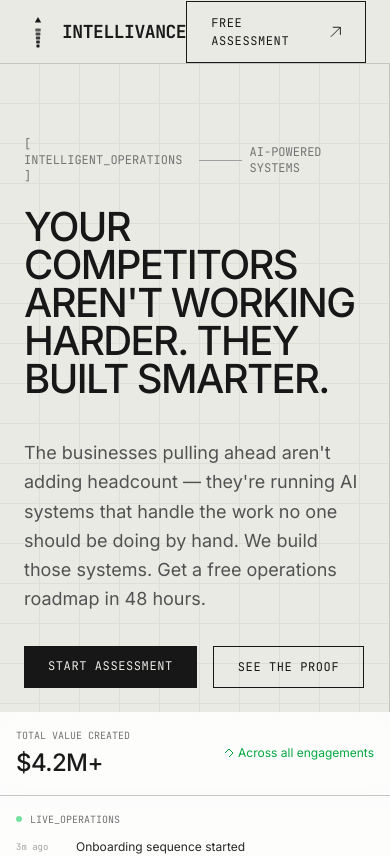
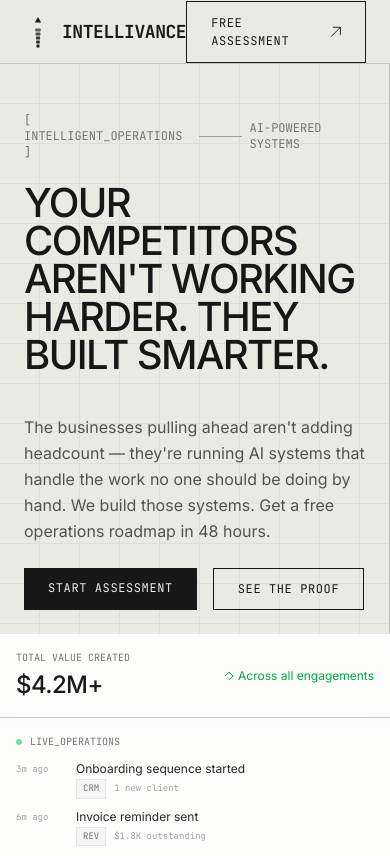
Before and after one commit to Danny2Matulula/intellivance-next, a Next.js app: page / in a window 390 px wide. Shown: the top 856 px of the page. Built offline with nearby package versions, Linux system fonts and the light colour scheme; no server answers.

Commit message:
fix: mobile CTA above fold on assessment + homepage

```diff
--- a/src/app/assessment/page.js
+++ b/src/app/assessment/page.js
@@ -227,7 +227,7 @@ export default function AssessmentPage() {
                 {[
                     { step: "01", title: "Confirmation email sent", desc: "Check your inbox — you'll receive a confirmation with a summary of your responses.", time: "Now" },
                     { step: "02", title: "Operations analysis begins", desc: "We're running a full analysis of your workflow — identifying bottlenecks, wasted hours, and opportunities to put AI to work.", time: "Within 1 hour" },
-                    { step: "03", title: "Custom roadmap delivered", desc: "Your operational roadmap lands in your inbox. It maps exactly where you're losing time and money, with specific solutions.", time: "Within 48 hours" }
+                    { step: "03", title: "Roadmap & SEO Report delivered", desc: "Your operational roadmap and competitor SEO teardown land in your inbox. It maps exactly where you're losing time, money, and traffic, with specific solutions.", time: "Within 48 hours" }
                 ].map((item, i) => (
                     <div key={i} className="grid grid-cols-[60px_1fr_auto] gap-6 py-6 border-t border-theme">
                         <div className="mono text-[10px] text-neutral-400 uppercase tracking-widest pt-1">{item.step}</div>
@@ -317,7 +317,7 @@ export default function AssessmentPage() {
                             <p className="text-[16px] font-medium text-neutral-900">We&apos;re analyzing your inputs.</p>
                         </div>
                         <p className="text-[14px] text-neutral-600 leading-relaxed">
-                            We're building a custom operations blueprint based on what you described. Where should we send the final report?
+                            We're building a custom operations blueprint and an SEO/competitor teardown based on what you described. Where should we send the final report?
                         </p>
                         <p className="text-[13px] text-neutral-500 leading-relaxed bg-[#FAFAF8] p-4 border border-theme">
                             We&apos;ll also save your progress here so you don&apos;t lose your work if you get pulled away.
@@ -374,7 +374,7 @@ export default function AssessmentPage() {
                             <div>
                                 <label className={labelClass}>Phone <span className="text-neutral-400 normal-case tracking-normal text-[12px] ml-1">(optional)</span></label>
                                 <input type="tel" value={formData.phone} onChange={e => updateField('phone', e.target.value)} placeholder="(555) 000-0000" className={inputClass} />
-                                <p className="text-[12px] text-neutral-500 mt-2">We&apos;ll include a site audit in your roadmap if you share your URL</p>
+                                <p className="text-[12px] text-neutral-500 mt-2">We need your URL to run the free SEO and competitor analysis report.</p>
                             </div>
                         </div>
                     </div>
@@ -414,17 +414,17 @@ export default function AssessmentPage() {
     return (
         <div className="selection:bg-neutral-900 selection:text-white">
             <Navbar />
-            <main className="pt-16 min-h-screen flex items-center justify-center px-6 bg-[#EAEAE5] relative overflow-hidden">
+            <main className="pt-16 min-h-screen flex items-center justify-center px-4 sm:px-6 bg-[#EAEAE5] relative overflow-hidden">
                 <div className="absolute inset-0 grid-bg opacity-20 pointer-events-none"></div>
-                <div className="max-w-2xl w-full relative z-10 py-20 min-h-[600px]">
+                <div className="max-w-2xl w-full relative z-10 py-8 sm:py-14 lg:py-20 min-h-0 lg:min-h-[600px]">
 
                     {/* Outer Form Container */}
-                    <div className="bg-white border border-theme p-8 lg:p-12 shadow-sm">
+                    <div className="bg-white border border-theme p-5 sm:p-8 lg:p-12 shadow-sm">
 
                         {processing ? renderProcessing() : submitted ? renderSubmitted() : (
                             <>
                                 {/* Progress header */}
-                                <div className="mb-10">
+                                <div className="mb-6 sm:mb-10">
                                     <div className="flex items-center justify-between mb-3">
                                         <span className="mono text-[10px] text-neutral-500 uppercase tracking-widest">
                                             Step {step} of {TOTAL_STEPS}
@@ -439,7 +439,7 @@ export default function AssessmentPage() {
                                 </div>
 
                                 <AnimatePresence mode="wait">
-                                    <motion.h3 key={`heading-${step}`} initial={{ opacity: 0, y: 10 }} animate={{ opacity: 1, y: 0 }} exit={{ opacity: 0, y: -10 }} transition={{ duration: 0.25 }} className="text-2xl lg:text-3xl font-normal tracking-tight text-neutral-900 mb-8">
+                                    <motion.h3 key={`heading-${step}`} initial={{ opacity: 0, y: 10 }} animate={{ opacity: 1, y: 0 }} exit={{ opacity: 0, y: -10 }} transition={{ duration: 0.25 }} className="text-xl sm:text-2xl lg:text-3xl font-normal tracking-tight text-neutral-900 mb-4 sm:mb-8">
                                         {stepHeadings[step]}
                                     </motion.h3>
                                 </AnimatePresence>
@@ -450,7 +450,7 @@ export default function AssessmentPage() {
                                     </motion.div>
                                 </AnimatePresence>
 
-                                <div className="flex items-center justify-between mt-10 pt-6 border-t border-theme">
+                                <div className="flex items-center justify-between mt-6 sm:mt-10 pt-4 sm:pt-6 border-t border-theme">
                                     {step > 1 ? (
                                         <button onClick={() => navigateStep(step - 1)} className="flex items-center gap-2 mono text-[10px] text-neutral-500 uppercase tracking-widest hover:text-neutral-900 transition-colors">
                                             <ArrowLeft className="w-3.5 h-3.5" /> Back
--- a/src/app/page.js
+++ b/src/app/page.js
@@ -134,12 +134,12 @@ export default function Home() {
 
       <main className="pt-16">
         {/* ═══════════════  HERO  ═══════════════ */}
-        <section className="relative min-h-[85vh] w-full border-b border-theme flex flex-col lg:flex-row">
+        <section className="relative min-h-0 lg:min-h-[85vh] w-full border-b border-theme flex flex-col lg:flex-row">
           {/* Left — Headline */}
           <div className="w-full lg:w-2/3 p-6 lg:p-12 flex flex-col justify-center gap-10 border-r border-theme relative overflow-hidden bg-theme">
             <div className="absolute inset-0 grid-bg opacity-30 pointer-events-none"></div>
 
-            <div className="relative z-10 pt-12">
+            <div className="relative z-10 pt-6 sm:pt-12">
               <div className="mono text-xs mb-6 text-neutral-500 flex items-center gap-2">
                 <span>[ INTELLIGENT_OPERATIONS ]</span>
                 <div className="h-px w-12 bg-neutral-400"></div>
@@ -165,7 +165,7 @@ export default function Home() {
               className="relative z-10 max-w-lg reveal-up"
               style={{ animationDelay: "0.3s" }}
             >
-              <p className="text-lg text-neutral-600 leading-relaxed mb-8">
+              <p className="text-base sm:text-lg text-neutral-600 leading-relaxed mb-6 sm:mb-8">
                 The businesses pulling ahead aren&apos;t adding headcount — they&apos;re
                 running AI systems that handle the work no one should be doing
                 by hand. We build those systems. Get a free operations roadmap
```
